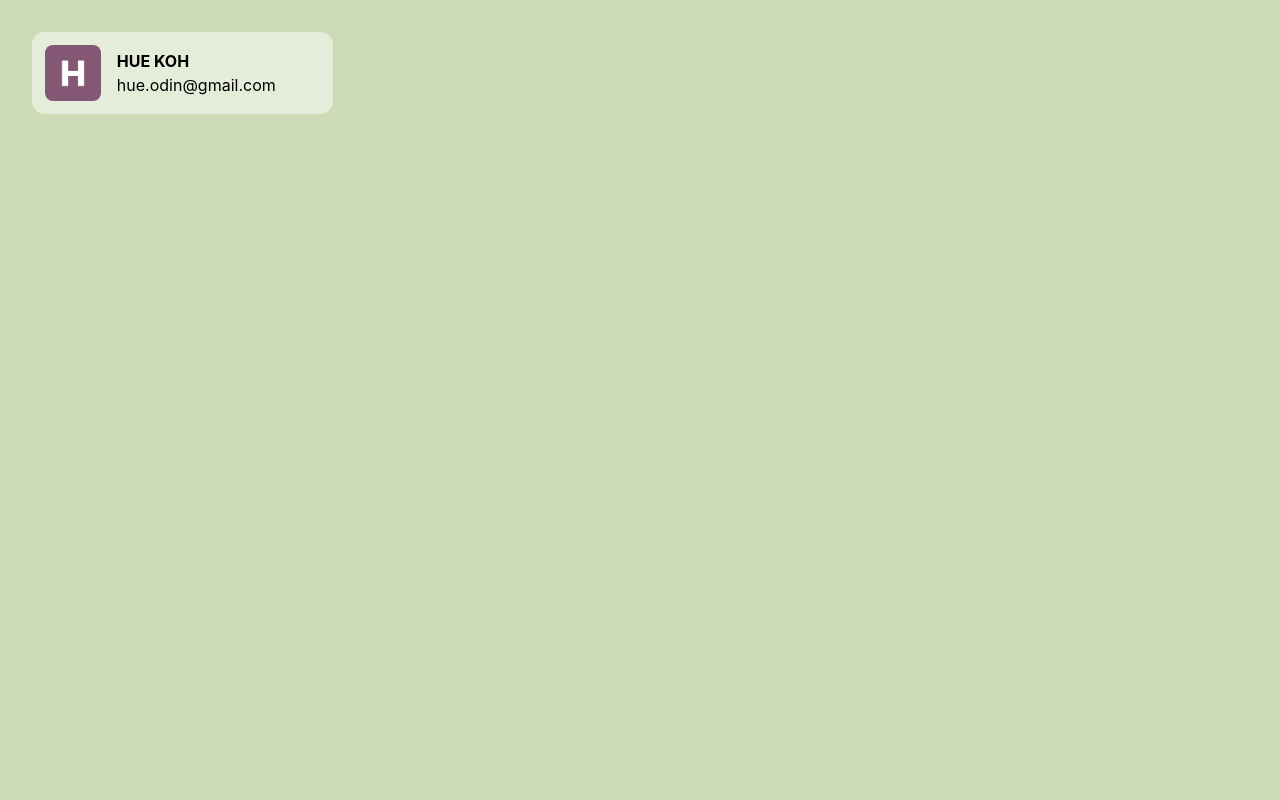
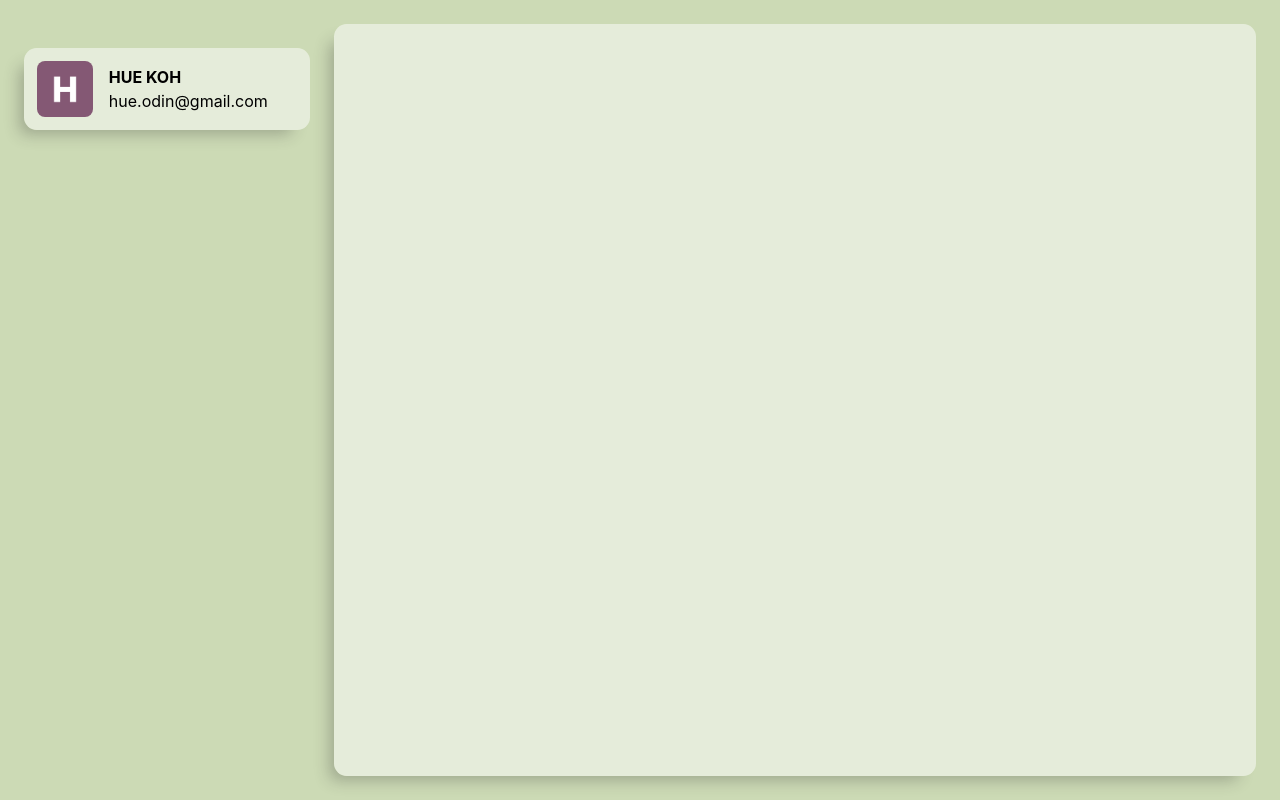
Before and after one commit to huekoh/odin-todo-list, a website built with webpack: page src/template.html in a window 1280 px wide. Built offline with nearby package versions, Linux system fonts and the light colour scheme.

Commit message:
Add responsive layout for browser shrinking

```diff
--- a/src/styles/global.css
+++ b/src/styles/global.css
@@ -55,16 +55,29 @@ h5 {
 }
 
 body {
-  padding: 2rem;
+  padding: 1.5rem;
   background-color: #ccdab5;
+  height: 94vh;
+
+  display: flex;
+  gap: 1.5rem;
+}
+
+#side-nav {
+  padding-top: 1.5rem;
+
+  flex-shrink: 0;
+  width: 286px;
+  transition: all 0.3s ease;
 }
 
 #user-card {
-  width: 275px;
+  width: 260px;
 
   padding: 0.8rem;
   background-color: #ffffff80;
   border-radius: 0.8rem;
+  box-shadow: -11px 11px 16px -7px rgba(46, 46, 46, 0.3);
 
   display: flex;
   align-items: center;
@@ -84,3 +97,22 @@ body {
   object-position: center;
   object-fit: cover;
 }
+
+#task-list {
+  background-color: #ffffff80;
+  box-shadow: -11px 11px 16px -7px rgba(46, 46, 46, 0.3);
+  border-radius: 0.8rem;
+
+  flex: 1;
+  min-width: 400px;
+}
+
+@media (max-width: 920px) {
+  #side-nav {
+    display: none;
+  }
+
+  #task-list {
+    min-width: 400px;
+  }
+}
```
